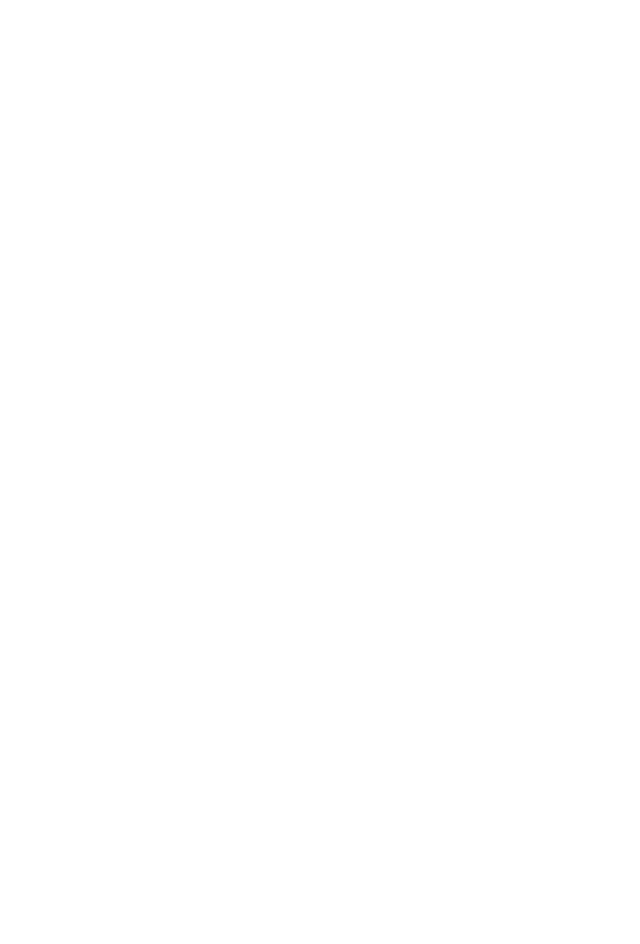
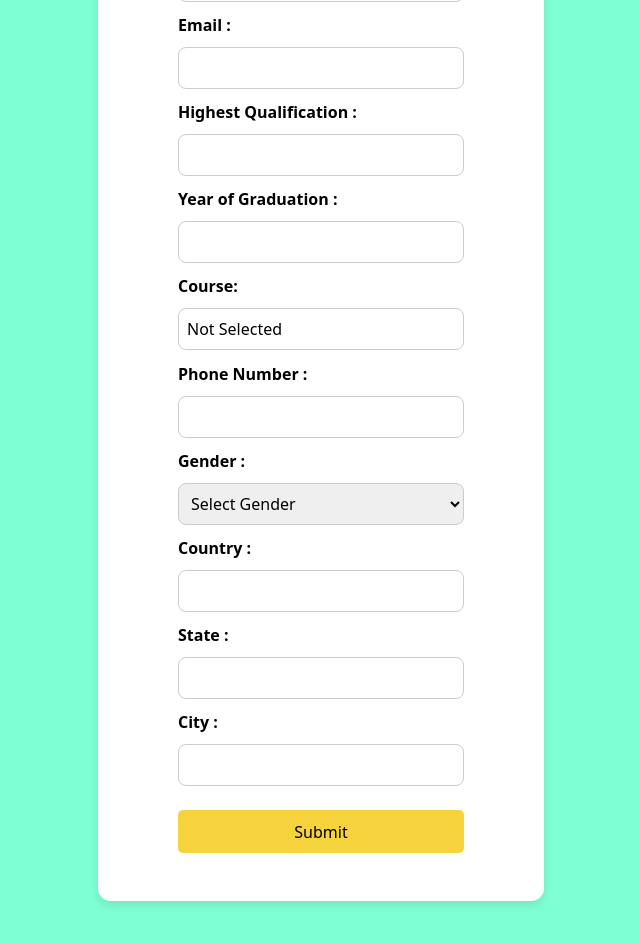
Before and after one commit to eindhu-12/SkillPars-Project, a React (Vite) app: page /demo in a window 1280 px wide. Before the commit this address had no page. Shown: the part 260-1204 px from the top of the page, without its empty margins (319-959 px from the left). Before the commit the page ends 800 px from the top, so only its background shows below. Built offline with nearby package versions, Linux system fonts and the light colour scheme; a web font is replaced by a local one.

Commit message:
SkillPars Demo Registration UI  completed

```diff
--- a/src/App.jsx
+++ b/src/App.jsx
@@ -6,10 +6,12 @@
 import Signup from "./Components/Signup";
 import { ToastContainer } from "react-toastify";
 import About from "./Components/About/About";
+import Demo from "./Components/DemoRegistration/Demo";
 
 
 function App() {
   return (
+
     <Router>
       <Routes>
       <Route path="/" element={<Home />} />
@@ -19,6 +21,7 @@
 
         <Route path="/login" element={<Login />} />
         <Route path="/signup" element={<Signup />} />
+        <Route path="/demo" element={<Demo />}/>
       </Routes>
        <ToastContainer/>
     </Router>
--- a/src/Components/About/About.jsx
+++ b/src/Components/About/About.jsx
@@ -25,8 +25,8 @@
                     <ul>
                         <li><Link to="/">Home</Link></li>
                         <li><Link to="/about">About</Link></li>
+                        <li><Link to="/">Courses Demo</Link></li>
                         <li>Courses</li>
-                        <li>Services</li>
                     </ul>
                 </div>
                 <div className='search-login'>
--- /dev/null
+++ b/src/Components/DemoRegistration/Demo.css
@@ -0,0 +1,65 @@
+.demoContainer {
+    display: flex;
+    flex-direction: column;
+    justify-content: center;
+    align-items: center;
+    background-color: aquamarine;
+}
+
+.demoContainer h2 {
+    padding: 2rem;
+
+}
+
+.demoFormContainer {
+    background: white;
+    padding: 2rem 3rem;
+    padding-bottom: 1rem;
+    border-radius: 0.8rem;
+    box-shadow: 0 4px 10px rgba(0, 0, 0, 0.1);
+    margin-bottom: 3rem;
+}
+
+.demoFormContainer form {
+    box-shadow: none;
+}
+
+.demoFormContainer label {
+    display: block;
+    font-size: 1rem;
+    font-weight: 600;
+    margin-top: 0.7rem;
+    color: black;
+}
+
+.demoFormContainer input,
+.demoFormContainer select {
+    width: 100%;
+    padding: 0.5rem;
+    margin-top: 5px;
+    border: 1px solid #ccc;
+    border-radius: 0.5rem;
+    font-size: 1rem;
+    outline: none;
+}
+
+.demoFormContainer input:focus,
+.demoFormContainer select:focus {
+  border-color: #007bff;
+}
+
+.demoFormContainer button{
+    margin-top: 1.5rem;
+    background:#f6d33c;
+    color: black;
+    border: none;
+    font-size: 1rem;
+    cursor: pointer;
+    border-radius: 5px;
+    transition: 0.3s;
+    text-decoration: none;
+}
+.demoFormContainer button:hover {
+    background:black;
+    color: white;
+  }
--- /dev/null
+++ b/src/Components/DemoRegistration/Demo.jsx
@@ -0,0 +1,59 @@
+import React from "react";
+import { useLocation } from "react-router-dom";
+import "./Demo.css";
+
+const Demo = () => {
+  // Extract course name from URL query parameters
+  const location = useLocation();
+  const queryParams = new URLSearchParams(location.search);
+  const courseFromURL = queryParams.get("course") || "Not Selected";
+
+  return (
+    <section className="demoContainer">
+      <h2>Demo Registration</h2>
+      <div className="demoFormContainer">
+        <form action="">
+
+          <label>Name :</label>
+          <input type="text" required />
+
+          <label>Email :</label>
+          <input type="email" required />
+
+          <label>Highest Qualification :</label>
+          <input type="text" required />
+
+          <label>Year of Graduation :</label>
+          <input type="number" required />
+
+          <label>Course:</label>
+          <input type="text" value={courseFromURL} readOnly />
+
+          <label>Phone Number :</label>
+          <input type="tel" required />
+
+          <label>Gender :</label>
+          <select required>
+            <option value="">Select Gender</option>
+            <option value="Female">Female</option>
+            <option value="Male">Male</option>
+            <option value="Prefer not to say">Prefer to not say</option>
+          </select>
+
+          <label>Country :</label>
+          <input type="text" required />
+
+          <label>State :</label>
+          <input type="text" required />
+
+          <label>City :</label>
+          <input type="text" required />
+
+          <button type="submit">Submit</button>
+        </form>
+      </div>
+    </section>
+  );
+};
+
+export default Demo;
--- a/src/Components/Home.css
+++ b/src/Components/Home.css
@@ -155,12 +155,15 @@
   color: black;
   padding: 20px;
   text-align: center;
-  border-radius: 10px;
+  border-radius: 1rem;
   width: 100%;
   height: 13rem;
   box-shadow: 0px 4px 8px rgba(0, 0, 0, 0.2);
 }
-
+.card1 button:hover{
+  background-color: black;
+  color: white;
+}
 .CourseCards {
   display: flex;
   flex-wrap: wrap;
@@ -185,8 +188,9 @@
   object-fit: contain;
 }
 
-/* Buttons */
-button {
+.CourseCards button {
+  text-decoration: none;
+
   margin-top: 10px;
   padding: 10px 15px;
   border: none;
@@ -195,14 +199,20 @@
   cursor: pointer;
   border-radius: 5px;
 }
-.card1 button:hover{
-  background-color: black;
+
+.CourseCards button a{
+  font-size: 1rem;
+  font-weight: 600;
+  text-decoration: none;
   color: white;
+  object-fit: cover;
 }
-button:hover {
+
+button:hover,.CourseCards a:hover {
   background-color: #f6d33c;
   color: black;
 }
+
 /* ----------------------section-3--------- */
 .Heading:hover{
   text-decoration: underline;
--- a/src/Components/Home.jsx
+++ b/src/Components/Home.jsx
@@ -1,10 +1,10 @@
 import React from 'react'
-import { Link } from 'react-router-dom'
+// import { Link } from 'react-router-dom'
 import "./Home.css";
 import "@fortawesome/fontawesome-free/css/all.min.css";
 import PythonImg from "../Pictures/Python.png";
 import JavaImg from "../Pictures/Java.png";
-import WenDesignImg from "../Pictures/WebDesign.png";
+import WebDesignImg from "../Pictures/WebDesign.png";
 import MernImg from "../Pictures/MernStack.png";
 import StudyPic from "../Pictures/GirlWithBook.png";
 import teacher1 from "../Pictures/teacher1.png"
@@ -12,7 +12,7 @@
 import teacher3 from "../Pictures/teacher3.png"
 import teacher4 from "../Pictures/teacher4.png"
 
-
+import { Link } from "react-router-dom";
 const Home = () => {
   return (
     <>
@@ -28,9 +28,9 @@
 
         <div className='Navigations'>
           <ul>
-            <li>Home</li>
+            <li><Link to="/" >Home</Link></li>
             <li><Link to="/about">About</Link></li>
-            <li>Courses Demo</li>
+            <li><a href="#demo" >Courses Demo</a></li>
             <li>Courses</li>
           </ul>
         </div>
@@ -41,9 +41,7 @@
         </div>
 
       </header>
-      {
-
-/* ------------------------section1-------------------------- */}
+      {/* ------------------------section1-------------------------- */}
 
       <section className='section1'>
         <img className='Pic-1Home' src="/Images/Pic1.jpg" alt="img" />
@@ -58,38 +56,47 @@
       </section>
       {/* ------------------------section2 Courses-------------------------- */}
 
-      <h2 className='Courses Heading' id='demo'>Courses</h2>
+      <h2 className="Courses Heading" id="demo">Courses</h2>
       <section className="CoursesSec">
         <div className="Course1">
           <div className="card1">
             <h2>What Do I Teach?</h2>
-            <p>We provide hands-on training in trending technical skills, including web development, Python, Java AI, blockchain, and more, ensuring career growth.</p>
+            <p>We provide hands-on training in trending technical skills, including web development, Python, Java, AI, blockchain, and more, ensuring career growth.</p>
             <button>Show More</button>
           </div>
         </div>
         <div className="CourseCards">
-          <div className='card2'>
+          <div className="card2">
             <img src={PythonImg} alt="PythonImg" />
             <h4>Python Programming</h4>
-            <button>Book a Demo</button>
+            <button>
+              <Link to="/demo?course=Python Programming">Book a Demo</Link>
+            </button>
           </div>
           <div className="card2">
             <img src={JavaImg} alt="JavaImg" />
             <h4>Java Programming</h4>
-            <button>Book a Demo</button>
+            <button>
+              <Link to="/demo?course=Java Programming">Book a Demo</Link>
+            </button>
           </div>
           <div className="card3">
-            <img src={WenDesignImg} alt="WebDesignImg" />
-            <h4>WenDesign</h4>
-            <button>Book a Demo</button>
+            <img src={WebDesignImg} alt="WebDesignImg" />
+            <h4>Web Design</h4>
+            <button>
+              <Link to="/demo?course=Web Design">Book a Demo</Link>
+            </button>
           </div>
           <div className="card4">
             <img src={MernImg} alt="MERNImg" />
-            <h4>Mern Stack</h4>
-            <button>Book a Demo</button>
+            <h4>MERN Stack</h4>
+            <button>
+              <Link to="/demo?course=MERN Stack">Book a Demo</Link>
+            </button>
           </div>
         </div>
       </section>
+
       {/* ------------------------section3  About-------------------------- */}
 
       <h2 className='About-1 Heading'>About</h2>
```
